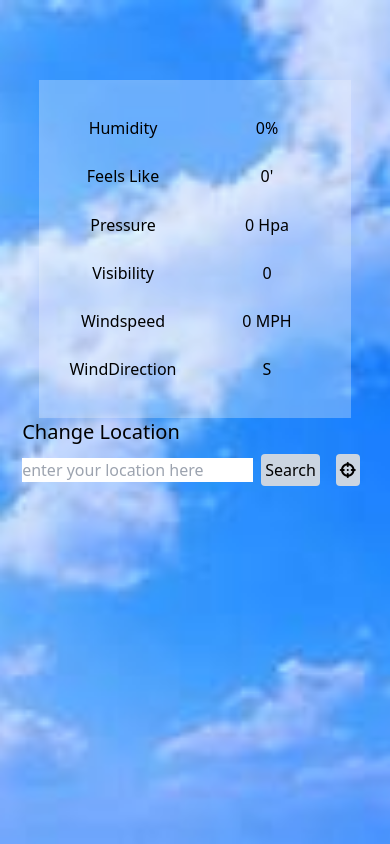
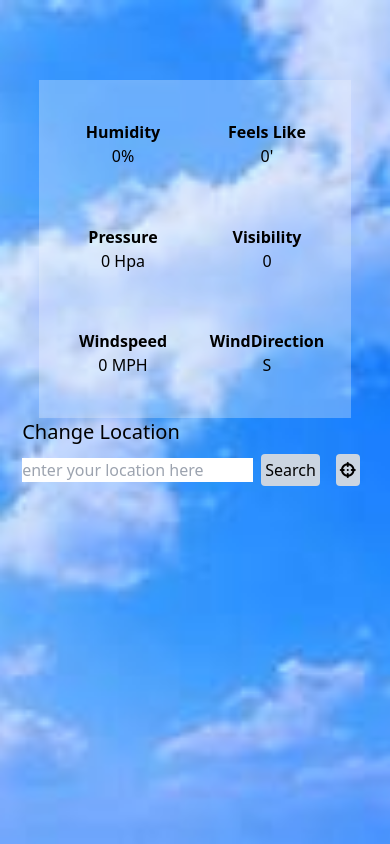
Before and after one commit to deadlykittensgs/react-weather-app, a React (Vite) app: page / in a window 390 px wide. Built offline with nearby package versions, Linux system fonts and the light colour scheme; no server answers.

Commit message:
small screen format changes

```diff
--- a/src/App.jsx
+++ b/src/App.jsx
@@ -219,8 +219,7 @@ onload()
 
       </div>
 
-
-        <div className=' flex flex-col justify-between w-4/5 h-2/5 bg-slate-100/30 overflow-auto p-3'>
+        <div className='w-4/5 h-2/5 bg-slate-100/30 p-3 '>
       <Stats setVisibility={setVisibility} windDirection={windDirection}  humidity={humidity} visibility={visibility} windspeed={windspeed} sunrise={sunrise} sunset={sunset} feelsLike={feelsLike} pressure={pressure} />
         </div>
 
--- a/src/components/Stats.jsx
+++ b/src/components/Stats.jsx
@@ -5,34 +5,51 @@ export default function Hours( {humidity,  visibility,setVisibility, windspeed,
 
 
   return (
-    <>
-    <div></div>
-    <div className='flex'>
-    <p className='flex flex-1 justify-center'>Humidity</p>
+
+
+
+    <div className='flex flex-col w-full h-full '>
+
+<div className='flex w-[100%] h-[100%] md:flex-col'>
+
+<div className='flex flex-1 flex-col items-center md:flex-row '>
+    <p className='flex flex-1 justify-center items-end font-semibold'>Humidity</p>
       <div className='flex flex-1 justify-center'>{humidity}%</div>
       </div>
-      <div className='flex justify-between'>
-    <p className='flex flex-1 justify-center' >Feels Like</p>
+
+
+      <div className='flex flex-1 flex-col items-center md:flex-row '>
+    <p className='flex flex-1 justify-center items-end font-semibold' >Feels Like</p>
       <div className='flex flex-1 justify-center' >{feelsLike}'</div>
       </div>
-      <div className='flex justify-between'>
-    <p className='flex flex-1 justify-center' >Pressure</p>
+</div>
+
+<div className='flex w-[100%] h-[100%] md:flex-col'>
+
+<div className='flex flex-1 flex-col items-center md:flex-row'>
+    <p className='flex flex-1 justify-center items-end font-semibold'>Pressure</p>
       <div className='flex flex-1 justify-center'>{pressure} Hpa </div>
       </div>
-      <div className='flex justify-between'>
-    <p className='flex flex-1 justify-center'>Visibility</p>
+      <div className='flex flex-1 flex-col items-center md:flex-row'>
+    <p className='flex flex-1 justify-center items-end font-semibold'>Visibility</p>
       <div className='flex flex-1 justify-center'>{visibility}</div>
       </div>
-      <div className='flex justify-between '>
-    <p className='flex flex-1 justify-center'>Windspeed</p>
+
+</div>
+
+<div className='flex w-[100%] h-[100%] md:flex-col'>
+<div className='flex flex-1 flex-col items-center md:flex-row  '>
+    <p className='flex flex-1 justify-center items-end font-semibold'>Windspeed</p>
       <div className='flex flex-1 justify-center'>{windspeed} MPH</div>
       </div>
-      <div className='flex justify-between'>
-    <p className='flex flex-1 justify-center'>WindDirection</p>
+      <div className='flex flex-1 flex-col items-center md:flex-row '>
+    <p className='flex flex-1 justify-center items-end font-semibold'>WindDirection</p>
       <div className='flex flex-1 justify-center'>{windDirection}</div>
       </div>
-    <div></div>
-    </>
+
+</div>
+
+    </div>
 
   )
 }
```
